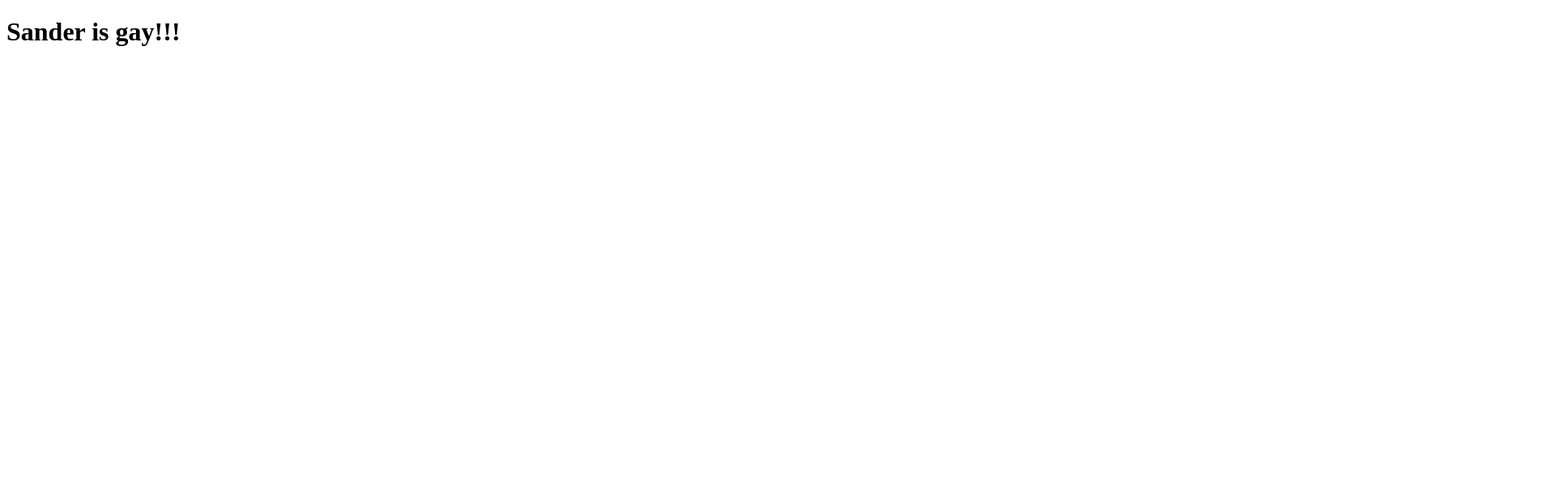
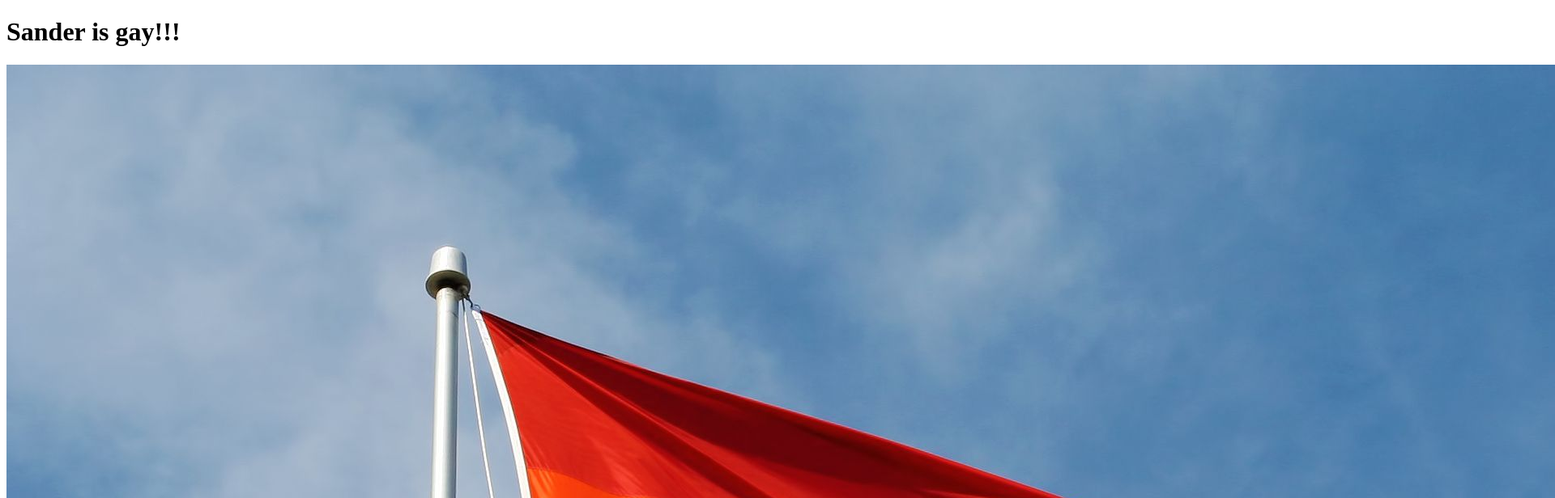
Before and after one commit to Daniel111222/Website_test, a plain HTML site: page home.html in a window 1280 px wide. Shown: the top 616 px of the page at 81% size, 1920 px wide, since content can reach past the window. Drawn offline with Linux system fonts and the light colour scheme.

Commit message:
Update home.html

```diff
--- a/home.html
+++ b/home.html
@@ -9,6 +9,6 @@
     <h1>Sander is gay!!!</h1>
 </body>
 
-<!-- <img src="images/20200816_205332.png"/> -->
+<img src="images/rainbow-flag-proudly-waving-royalty-free-image-1595509477.jpg"/>
 
 </html>
```
